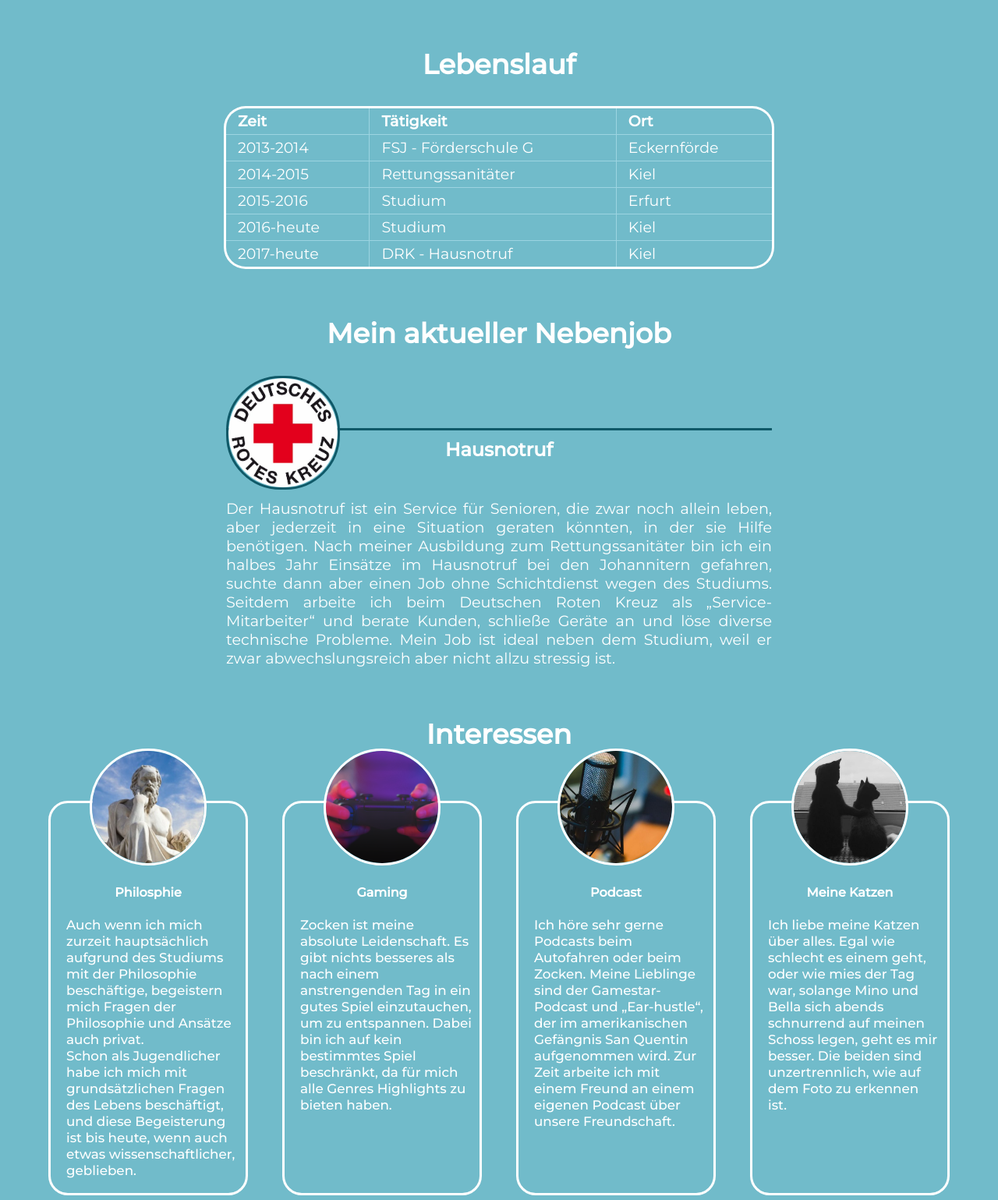
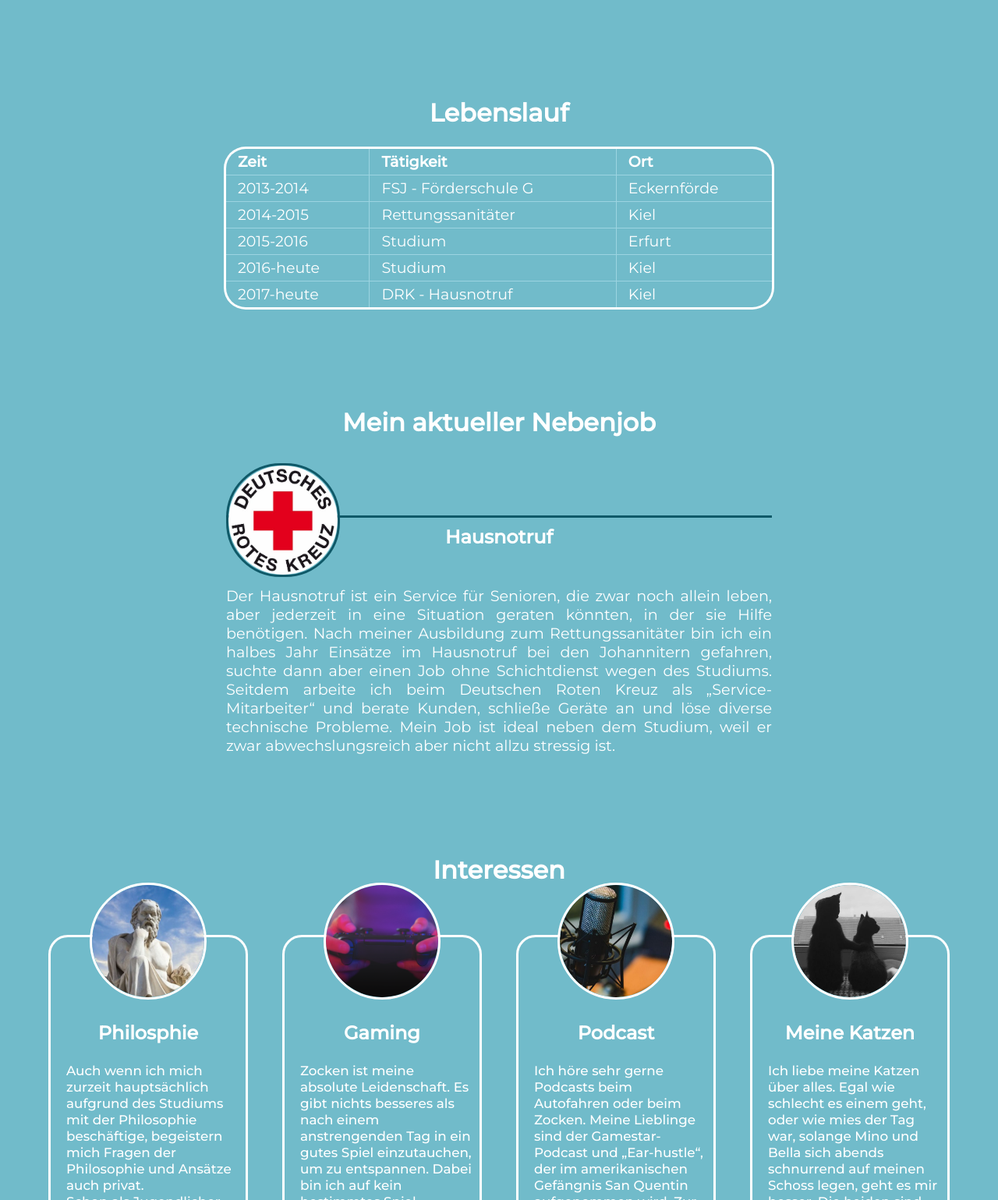
Before and after one commit to Mel3VeN/firstWebsite, a plain HTML site: page about.html in a window 1280 px wide. Shown: the part 1267-2806 px from the top of the page at 78% size. Drawn offline with Linux system fonts and the light colour scheme.

Commit message:
changes to links and html semantics for accessibility

```diff
--- a/about.html
+++ b/about.html
@@ -39,7 +39,7 @@
     </div>
     <section id="steckbrief">
       <div class="steckbriefbox">
-        <h3>Steckbrief</h3>
+        <h2>Steckbrief</h2>
         <div class="steckbild">
           <img class="ich" src="bilder/Ich-bull.png" alt="Bild von mir" />
         </div>
@@ -53,7 +53,7 @@
       </div>
     </section>
     <section class="Erfahrung">
-      <h3>Lebenslauf</h3>
+      <h2>Lebenslauf</h2>
       <div class="tabelle">
         <table>
           <thead>
@@ -94,7 +94,7 @@
       </div>
     </section>
     <section class="job">
-      <h3>Mein aktueller Nebenjob</h3>
+      <h2>Mein aktueller Nebenjob</h2>
       <div class="jobdiv">
         <img src="bilder\drk.png" class="drkpic" alt="Deutsches Rotes Kreuz Logo" />
         <h4 class="jobtitle">Hausnotruf</h4>
@@ -112,7 +112,7 @@
       </div>
     </section>
     <section class="interessen">
-      <h3>Interessen</h3>
+      <h2>Interessen</h2>
       <div class="interessenbox">
         <div class="interesse">
           <img
@@ -120,7 +120,7 @@
             src="bilder\philosophie.png"
             alt="Arestoteles"
           />
-          <h4>Philosphie</h4>
+          <h3 class="interestheading">Philosphie</h2>
           <p class="interessentext">
             Auch wenn ich mich zurzeit hauptsächlich aufgrund des Studiums mit
             der Philosophie beschäftige, begeistern mich Fragen der Philosophie
@@ -136,7 +136,7 @@
             src="bilder\gaming.png"
             alt="Gaming Controller"
           />
-          <h4>Gaming</h4>
+          <h3 class="interestheading">Gaming</h3>
           <p class="interessentext">
             Zocken ist meine absolute Leidenschaft. Es gibt nichts besseres als
             nach einem anstrengenden Tag in ein gutes Spiel einzutauchen, um zu
@@ -150,7 +150,7 @@
             src="bilder\podcast.png"
             alt="Podcast Mikrofon"
           />
-          <h4>Podcast</h4>
+          <h3 class="interestheading">Podcast</h3>
           <p class="interessentext">
             Ich höre sehr gerne Podcasts beim Autofahren oder beim Zocken. Meine
             Lieblinge sind der Gamestar-Podcast und „Ear-hustle“, der im
@@ -165,7 +165,7 @@
             src="bilder\katzen.png"
             alt="Zwei Katzen"
           />
-          <h4>Meine Katzen</h4>
+          <h3 class="interestheading">Meine Katzen</h3>
           <p class="interessentext">
             Ich liebe meine Katzen über alles. Egal wie schlecht es einem geht,
             oder wie mies der Tag war, solange Mino und Bella sich abends
--- a/css/styles.css
+++ b/css/styles.css
@@ -17,6 +17,7 @@ a:hover {
 }
 
 h1 {
+  margin-top: 25%;
   color: white;
   text-align: center;
   font-size: 2rem;
@@ -25,7 +26,6 @@ h1 {
 h2 {
   color: white;
   text-align: center;
-  padding-top: 25%;
   font-size: 2rem;
 }
 h3 {
@@ -122,7 +122,7 @@ li {
 
 input {
   border-radius: 7px;
-  font-size: 1.2rem;
+  font-size: 1.44rem;
   display: block;
   padding: 3px;
   margin: 5px;
@@ -131,7 +131,7 @@ input {
 }
 textarea {
   border-radius: 7px;
-  font-size: 1em;
+  font-size: 1.2rem;
   display: block;
   margin: 3px;
   border: 2px solid #0f5968;
--- a/css/stylesabout.css
+++ b/css/stylesabout.css
@@ -141,6 +141,10 @@ h3 {
   border: 3px solid white;
   text-align: center;
   border-radius: 25px;
+}
+
+.interestheading {
+  font-size: 1.5rem;
 }
 
 .interessenpic {
```
Also changed, not shown: index.html (+1 -1 lines).
